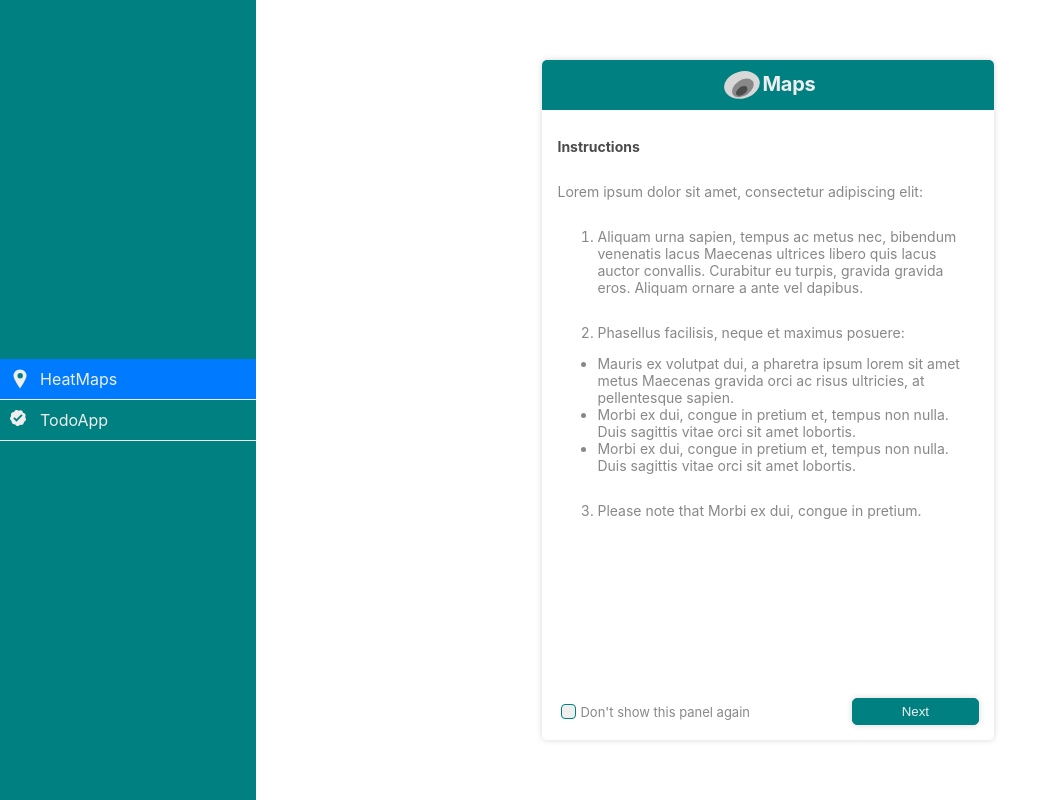
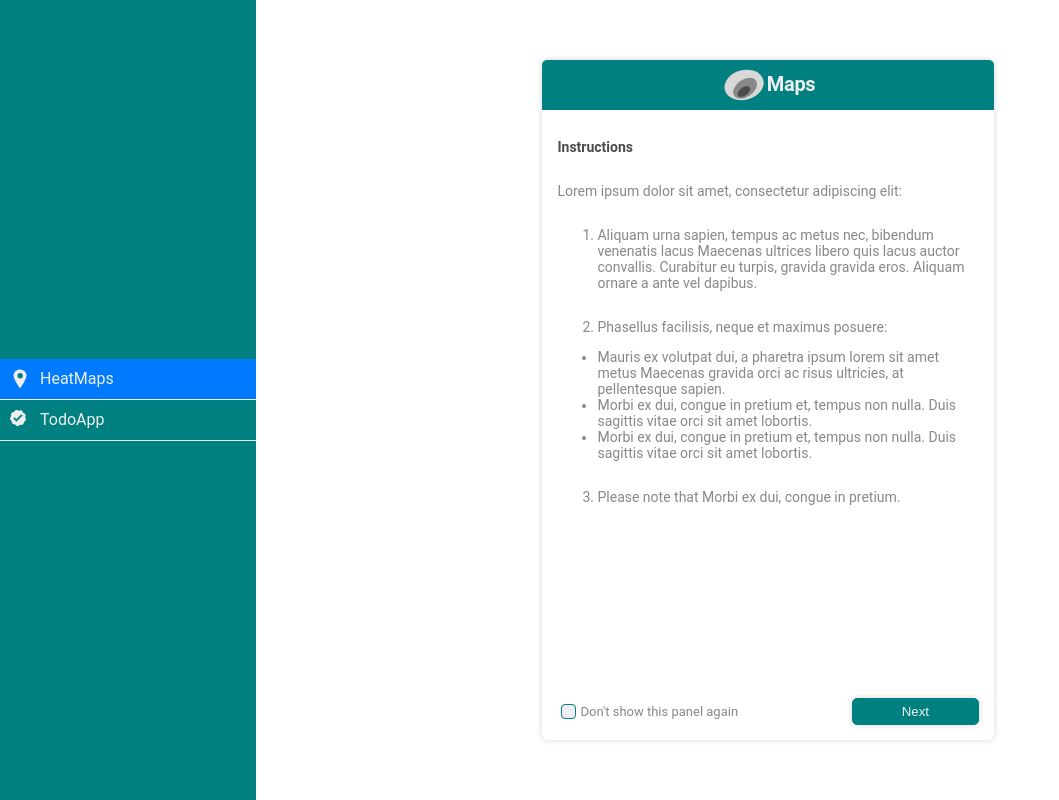
Before and after one commit to HamidHeyde/Storybook, a React (Create React App) app: page / in a window 1280 px wide. Shown: the whole page, without its empty margins (0-1059 px from the left). Built offline with nearby package versions, Linux system fonts and the light colour scheme.

Commit message:
updated the font

```diff
--- a/src/index.css
+++ b/src/index.css
@@ -1,6 +1,6 @@
 body {
   margin: 0;
-  font-family: -apple-system, BlinkMacSystemFont, 'Segoe UI', 'Roboto', 'Oxygen',
+  font-family: 'Roboto', -apple-system, BlinkMacSystemFont, 'Segoe UI', 'Oxygen',
     'Ubuntu', 'Cantarell', 'Fira Sans', 'Droid Sans', 'Helvetica Neue',
     sans-serif;
   -webkit-font-smoothing: antialiased;
```
